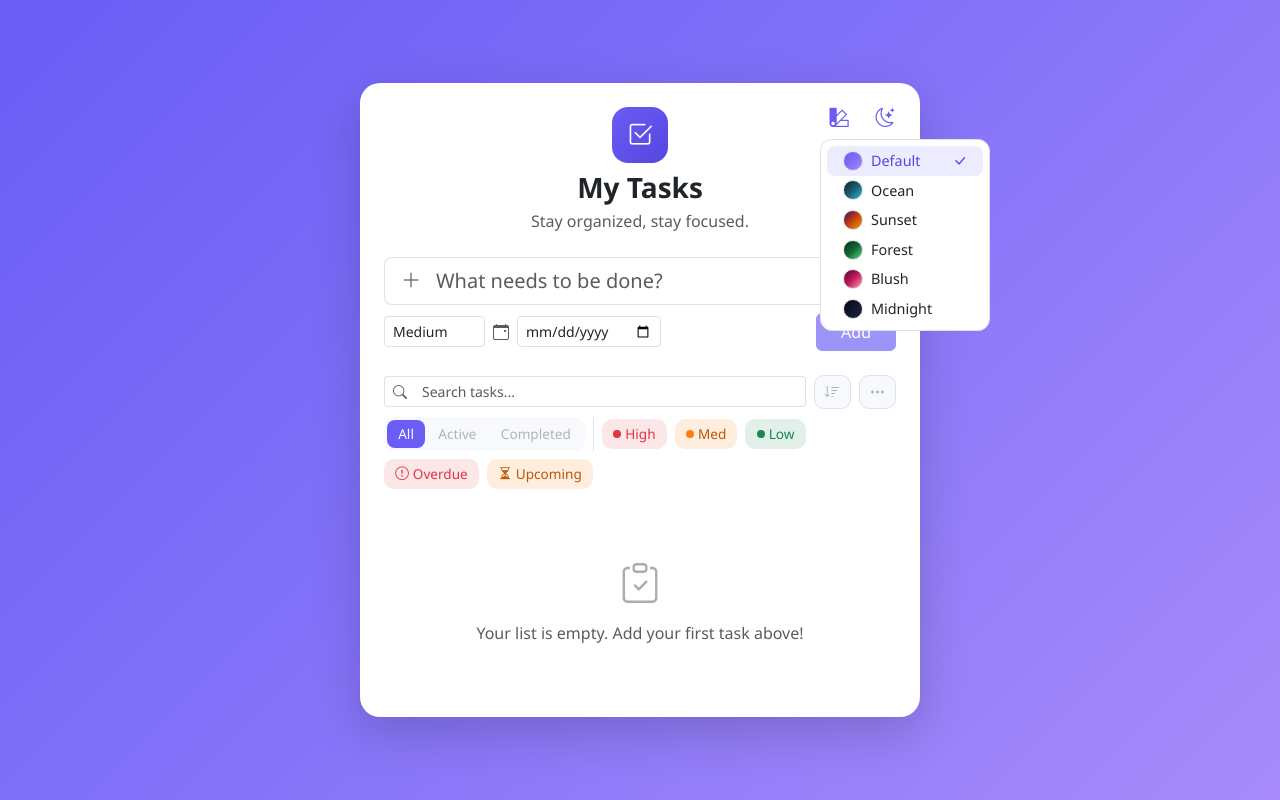
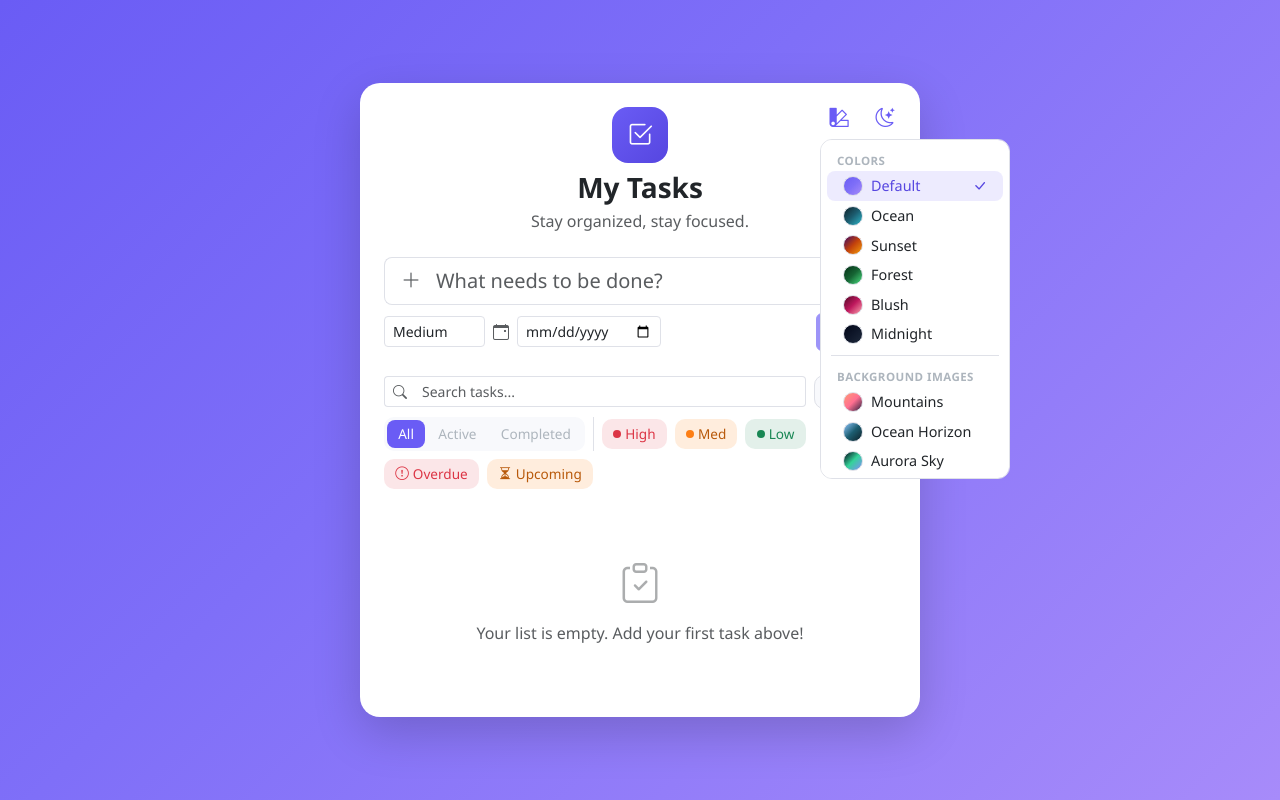
Before and after one commit to Ammar-daham/todolist, a Vue app: page / in a window 1280 px wide. Both pictures are taken after a click on the button 839 px from the left and 118 px from the top of the page. Built offline with nearby package versions, Linux system fonts and the light colour scheme.

Commit message:
Add background-image theme presets alongside color themes
Adds four full-scene presets (Mountains, Ocean Horizon, Aurora Sky,
Desert Dunes)

```diff
--- a/src/components/ThemePicker.vue
+++ b/src/components/ThemePicker.vue
@@ -1,9 +1,16 @@
 <script setup>
-defineProps({
+import { computed } from 'vue'
+
+const props = defineProps({
 	presets: { type: Array, required: true },
 	activeKey: { type: String, required: true },
 })
 defineEmits(['select'])
+
+const groups = computed(() => [
+	{ label: 'Colors', items: props.presets.filter((t) => !t.image) },
+	{ label: 'Background images', items: props.presets.filter((t) => t.image) },
+])
 </script>
 
 <template>
@@ -18,7 +25,10 @@ defineEmits(['select'])
 			<i class="bi bi-palette2"></i>
 		</button>
 		<ul class="dropdown-menu theme-picker-menu">
-			<li v-for="theme in presets" :key="theme.key">
+			<template v-for="(group, index) in groups" :key="group.label">
+				<li v-if="index > 0"><hr class="dropdown-divider" /></li>
+				<li class="dropdown-header">{{ group.label }}</li>
+				<li v-for="theme in group.items" :key="theme.key">
 					<button
 						type="button"
 						class="dropdown-item d-flex align-items-center gap-2"
@@ -33,6 +43,7 @@ defineEmits(['select'])
 						<i v-if="theme.key === activeKey" class="bi bi-check-lg ms-auto"></i>
 					</button>
 				</li>
+			</template>
 		</ul>
 	</div>
 </template>
@@ -66,7 +77,23 @@ defineEmits(['select'])
 	border-color: var(--border);
 	border-radius: 12px;
 	padding: 6px;
-	min-width: 170px;
+	min-width: 190px;
+	max-height: 340px;
+	overflow-y: auto;
+}
+
+.dropdown-header {
+	font-size: 0.72rem;
+	font-weight: 600;
+	text-transform: uppercase;
+	letter-spacing: 0.04em;
+	color: var(--text-done);
+	padding: 6px 10px 2px;
+}
+
+.dropdown-divider {
+	border-color: var(--border);
+	margin: 6px 4px;
 }
 
 .dropdown-item {
--- a/src/composables/useCustomTheme.js
+++ b/src/composables/useCustomTheme.js
@@ -1,6 +1,7 @@
 import { ref, computed, watch } from 'vue'
 import { THEME_PRESETS, DEFAULT_THEME_KEY } from '../constants/themes'
 import { getPatternLayer } from '../utils/backgroundPatterns'
+import { getImageLayer } from '../utils/backgroundImages'
 
 const STORAGE_KEY = 'todo-app.customTheme'
 
@@ -34,9 +35,18 @@ function applyPreset(preset) {
 		else root.setProperty(cssVar, preset[field])
 	}
 
-	const { image, size } = getPatternLayer(preset.pattern)
-	root.setProperty('--bg-pattern', image)
-	root.setProperty('--bg-pattern-size', size)
+	// An `image` preset is a full-bleed scene that should cover the page
+	// without tiling; a `pattern` preset is a small texture meant to repeat.
+	if (preset.image) {
+		root.setProperty('--bg-pattern', getImageLayer(preset.image).image)
+		root.setProperty('--bg-pattern-size', 'cover')
+		root.setProperty('--bg-pattern-repeat', 'no-repeat')
+	} else {
+		const { image, size } = getPatternLayer(preset.pattern)
+		root.setProperty('--bg-pattern', image)
+		root.setProperty('--bg-pattern-size', size)
+		root.setProperty('--bg-pattern-repeat', 'repeat')
+	}
 }
 
 export function useCustomTheme() {
--- a/src/constants/themes.js
+++ b/src/constants/themes.js
@@ -1,6 +1,11 @@
 // Each preset overrides the page's accent + background gradient CSS variables.
 // `null` fields mean "don't override" — only the Default preset uses this, so
 // it keeps following the light/dark stylesheet rules instead of a fixed look.
+//
+// A preset has either a `pattern` (a small tiled texture layered over the
+// gradient, see backgroundPatterns.js) or an `image` (a full-bleed scene that
+// replaces the gradient as the page background, see backgroundImages.js) —
+// never both.
 export const THEME_PRESETS = [
 	{
 		key: 'default',
@@ -80,6 +85,62 @@ export const THEME_PRESETS = [
 		pattern: 'stars',
 		swatch: ['#020617', '#0f172a', '#1e293b'],
 	},
+	{
+		key: 'mountains',
+		label: 'Mountains',
+		accent: '#f97316',
+		accentStrong: '#ea580c',
+		accentSoft: 'rgba(249, 115, 22, 0.16)',
+		accentContrast: '#ffffff',
+		bgStart: '#ff9a76',
+		bgMid: '#ff6f91',
+		bgEnd: '#2a2140',
+		pattern: null,
+		image: 'mountains',
+		swatch: ['#ff9a76', '#ff6f91', '#2a2140'],
+	},
+	{
+		key: 'horizon',
+		label: 'Ocean Horizon',
+		accent: '#0ea5e9',
+		accentStrong: '#0284c7',
+		accentSoft: 'rgba(14, 165, 233, 0.16)',
+		accentContrast: '#ffffff',
+		bgStart: '#8ec5fc',
+		bgMid: '#1c5d70',
+		bgEnd: '#0f2027',
+		pattern: null,
+		image: 'horizon',
+		swatch: ['#8ec5fc', '#1c5d70', '#0f2027'],
+	},
+	{
+		key: 'aurora',
+		label: 'Aurora Sky',
+		accent: '#34d399',
+		accentStrong: '#059669',
+		accentSoft: 'rgba(52, 211, 153, 0.18)',
+		accentContrast: '#052e1a',
+		bgStart: '#020617',
+		bgMid: '#0f172a',
+		bgEnd: '#111827',
+		pattern: null,
+		image: 'aurora',
+		swatch: ['#020617', '#34d399', '#818cf8'],
+	},
+	{
+		key: 'dunes',
+		label: 'Desert Dunes',
+		accent: '#ea580c',
+		accentStrong: '#c2410c',
+		accentSoft: 'rgba(234, 88, 12, 0.16)',
+		accentContrast: '#ffffff',
+		bgStart: '#f6d365',
+		bgMid: '#fda085',
+		bgEnd: '#c96f2e',
+		pattern: null,
+		image: 'dunes',
+		swatch: ['#f6d365', '#fda085', '#c96f2e'],
+	},
 ]
 
 export const DEFAULT_THEME_KEY = 'default'
--- a/src/style.css
+++ b/src/style.css
@@ -9,6 +9,7 @@
   --bg-end: #a78bfa;
   --bg-pattern: none;
   --bg-pattern-size: auto;
+  --bg-pattern-repeat: repeat;
 
   --surface: #ffffff;
   --surface-alt: #f8f9fc;
@@ -57,8 +58,9 @@
 body {
   min-height: 100vh;
   background-image: var(--bg-pattern), linear-gradient(135deg, var(--bg-start) 0%, var(--bg-mid) 40%, var(--bg-end) 100%);
-  background-repeat: repeat, no-repeat;
+  background-repeat: var(--bg-pattern-repeat), no-repeat;
   background-size: var(--bg-pattern-size), cover;
+  background-position: center, center;
   font-family: 'Segoe UI', system-ui, -apple-system, sans-serif;
   transition: background-color 0.3s ease;
 }
```
Also changed, not shown: src/utils/backgroundImages.js (added, +80 -0 lines). Lines whose indentation alone changed are shown as unchanged.
